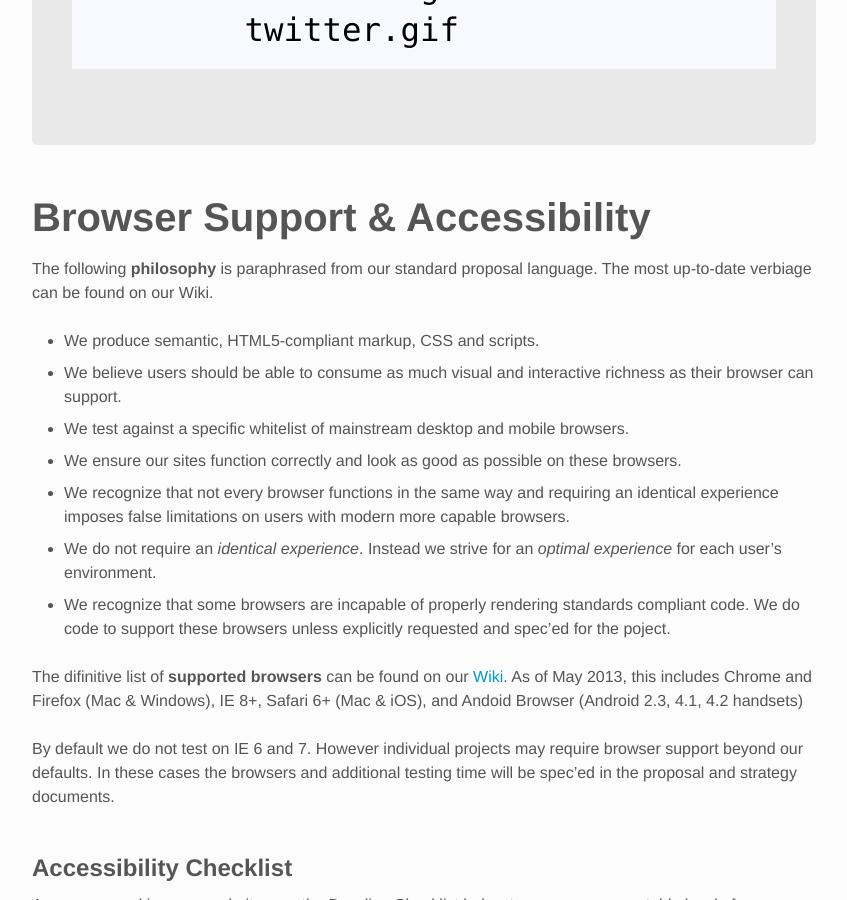
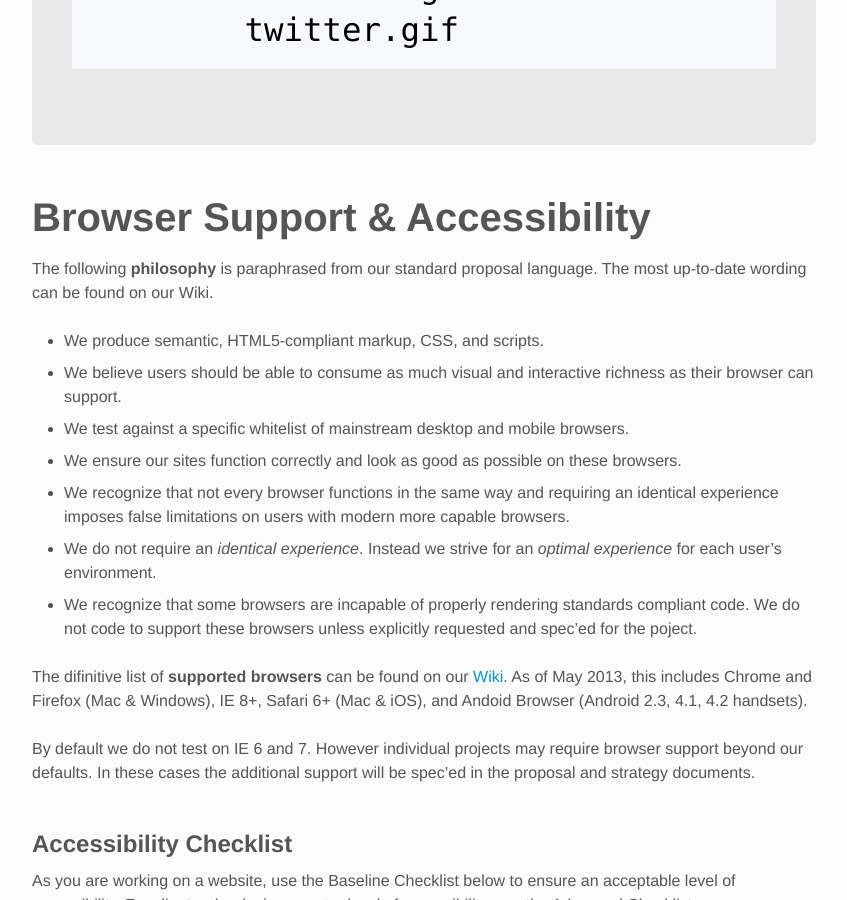
Before and after one commit to imarc/handbook, a Jekyll site: the page built from frontend.markdown, in a window 1280 px wide and 900 px high, scrolled down 7406 px. Shown: the whole window, without its empty margins (112-959 px from the left). Built offline with Jekyll 4.4.1, drawn with Linux system fonts in a browser that asks for light colours; nearby versions of some CDN libraries.

Commit message:
Front-end content edits

```diff
--- a/frontend.markdown
+++ b/frontend.markdown
@@ -194,21 +194,20 @@ Images should reside under `/img/` and can be stored into subfolders if you wish
 
 ## Browser Support & Accessibility
 
-The following **philosophy** is paraphrased from our standard proposal language. The most up-to-date verbiage can be found on our Wiki.
+The following **philosophy** is paraphrased from our standard proposal language. The most up-to-date wording can be found on our Wiki.
 
-* We produce semantic, HTML5-compliant markup, CSS and scripts.
+* We produce semantic, HTML5-compliant markup, CSS, and scripts.
 * We believe users should be able to consume as much visual and interactive richness as their browser can support.
 * We test against a specific whitelist of mainstream desktop and mobile browsers.
-* We ensure our sites function correctly and look as good as possible
-on these browsers.
+* We ensure our sites function correctly and look as good as possible on these browsers.
 * We recognize that not every browser functions in the same way and requiring an identical experience imposes false limitations on users with modern more capable browsers.
 * We do not require an *identical experience*. Instead we strive for an *optimal experience* for each user's environment.
-* We recognize that some browsers are incapable of properly rendering standards compliant code. We do code to support these browsers unless explicitly requested and spec'ed for the poject.
+* We recognize that some browsers are incapable of properly rendering standards compliant code. We do not code to support these browsers unless explicitly requested and spec'ed for the poject.
 
 The difinitive list of **supported browsers** can be found on our
-[Wiki](http://wiki.imarc.net/Browser_Support). As of May 2013, this includes Chrome and Firefox (Mac & Windows), IE 8+, Safari 6+ (Mac & iOS), and Andoid Browser (Android 2.3, 4.1, 4.2 handsets)
+[Wiki](http://wiki.imarc.net/Browser_Support). As of May 2013, this includes Chrome and Firefox (Mac & Windows), IE 8+, Safari 6+ (Mac & iOS), and Andoid Browser (Android 2.3, 4.1, 4.2 handsets).
 
-By default we do not test on IE 6 and 7. However individual projects may require browser support beyond our defaults. In these cases the browsers and additional testing time will be spec'ed in the proposal and strategy documents.
+By default we do not test on IE 6 and 7. However individual projects may require browser support beyond our defaults. In these cases the additional support will be spec'ed in the proposal and strategy documents.
 
 ### Accessibility Checklist
 
```
